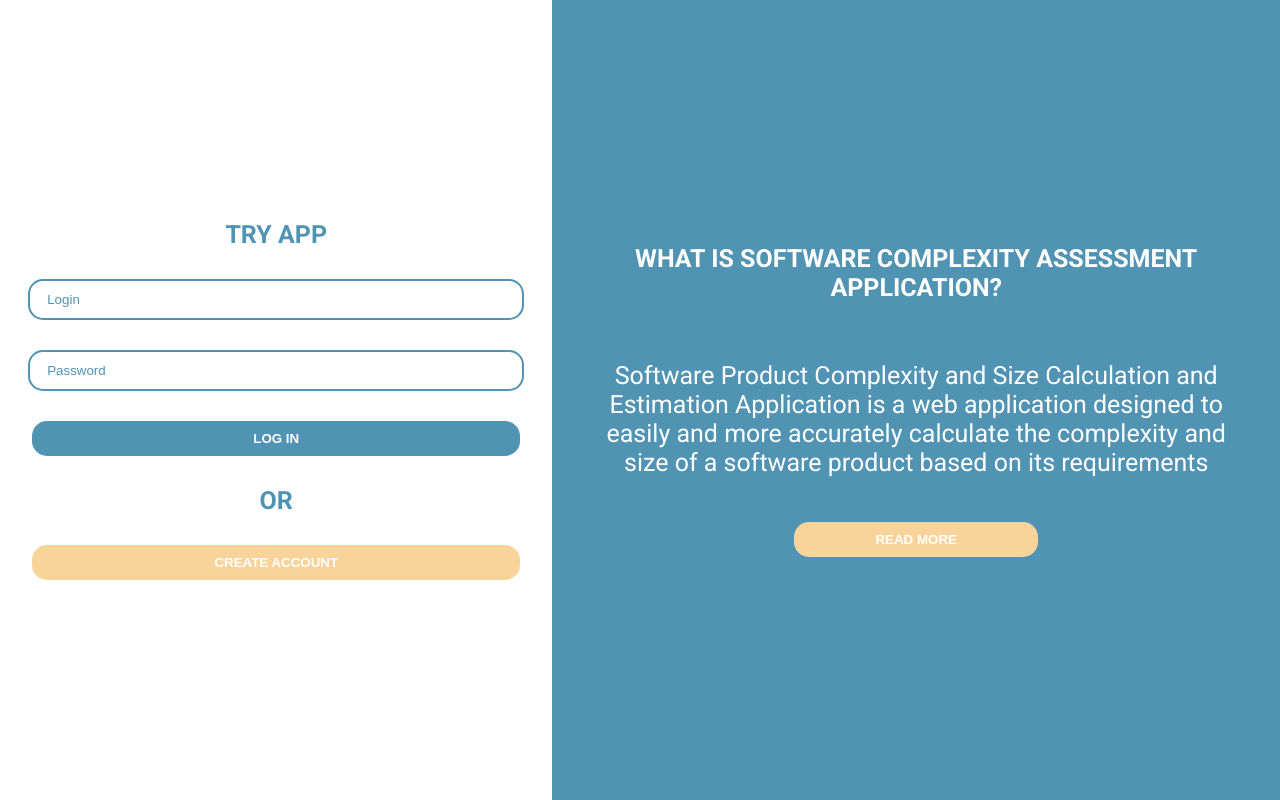
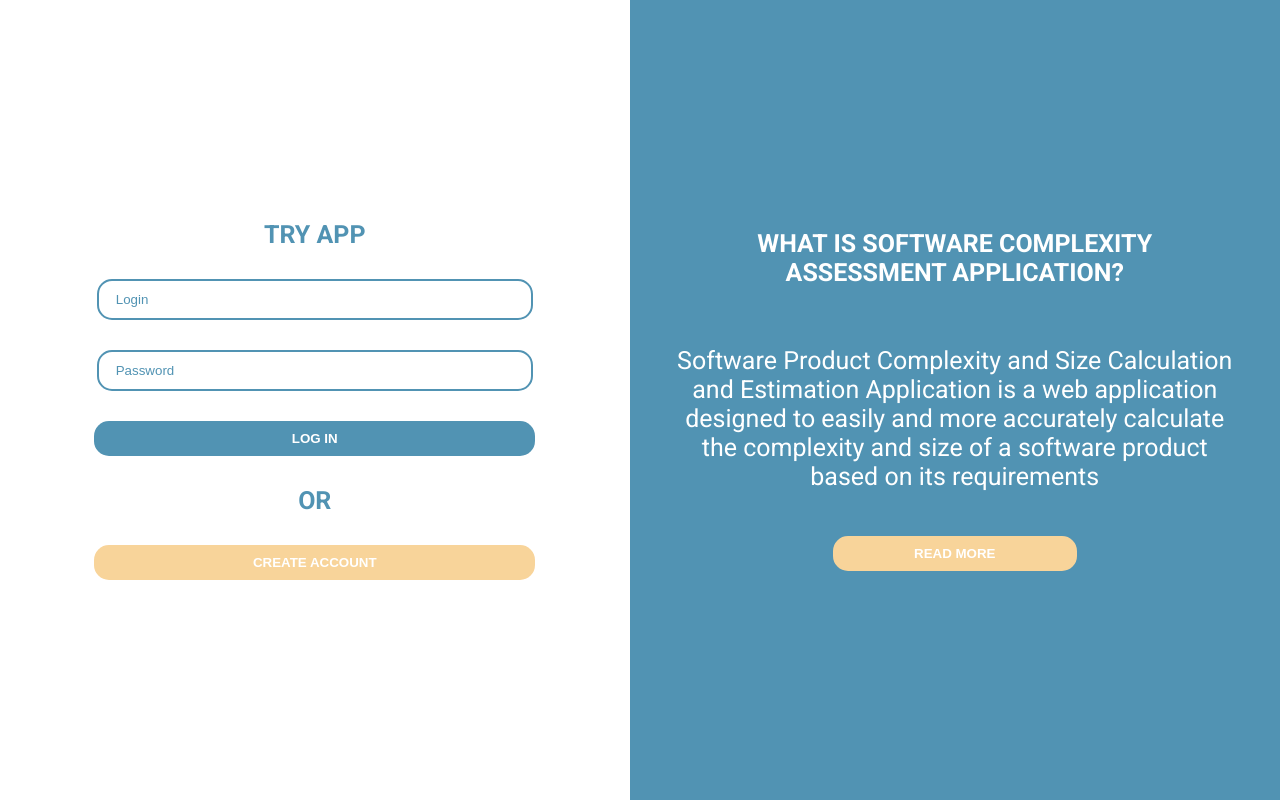
Before and after one commit to DarPers/Software-complexity-assessment-application, a React (Create React App) app in the folder frontend/scaap-frontend/: page /login in a window 1280 px wide. Built offline with nearby package versions, Linux system fonts and the light colour scheme; the HTML template or start-up script is replaced by a standard one.

Commit message:
feat: add media screen to style for login and register page

```diff
--- a/frontend/scaap-frontend/src/components/infoBlock/InfoBlock.module.css
+++ b/frontend/scaap-frontend/src/components/infoBlock/InfoBlock.module.css
@@ -6,7 +6,6 @@
 }
 
 .title {
-    /* margin-top: 140px; */
     text-align: center;
     font-weight: 700;
 }
--- a/frontend/scaap-frontend/src/styles/Login.module.css
+++ b/frontend/scaap-frontend/src/styles/Login.module.css
@@ -15,11 +15,11 @@
 }
 
 .info {
+    width: 155%;
     display: flex;
     flex-direction: column; /* Расположение элементов в столбец */
     justify-content: center; /* Равномерное распределение по вертикали */
     align-items: center; /* Выравнивание по горизонтали */
-    height: 100vh;
     background-color: #5193B3;
 }
 
@@ -29,7 +29,7 @@
 }
 
 .inpt {
-    width: 488px;
+    width: 68%;
     height: 35px;
     margin: 15px;
     text-indent: 15px;
@@ -43,7 +43,7 @@
 }
 
 .btn_login {
-    width: 488px;
+    width: 70%;
     height: 35px;
     margin: 15px;
     border: none;
@@ -58,7 +58,7 @@
 }
 
 .btn_register {
-    width: 488px;
+    width: 70%;
     height: 35px;
     margin: 15px;
     border: none;
@@ -79,3 +79,9 @@
     font-size: 25px;
     font-weight: 700;
 }
+
+@media (max-width: 720px) {
+    .info {
+        display: none;
+    }
+}
```
